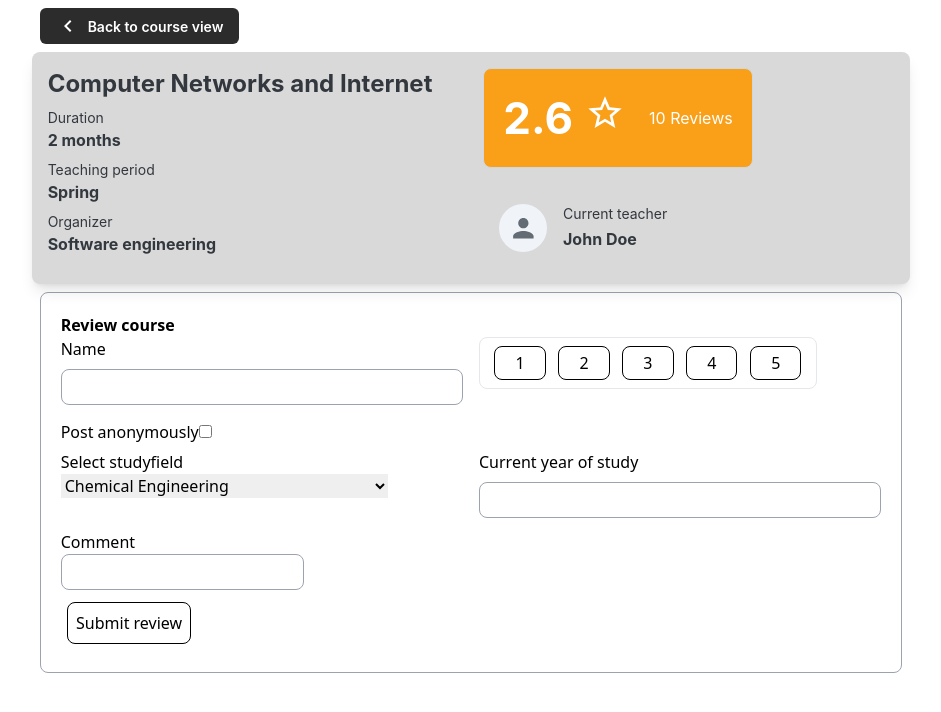
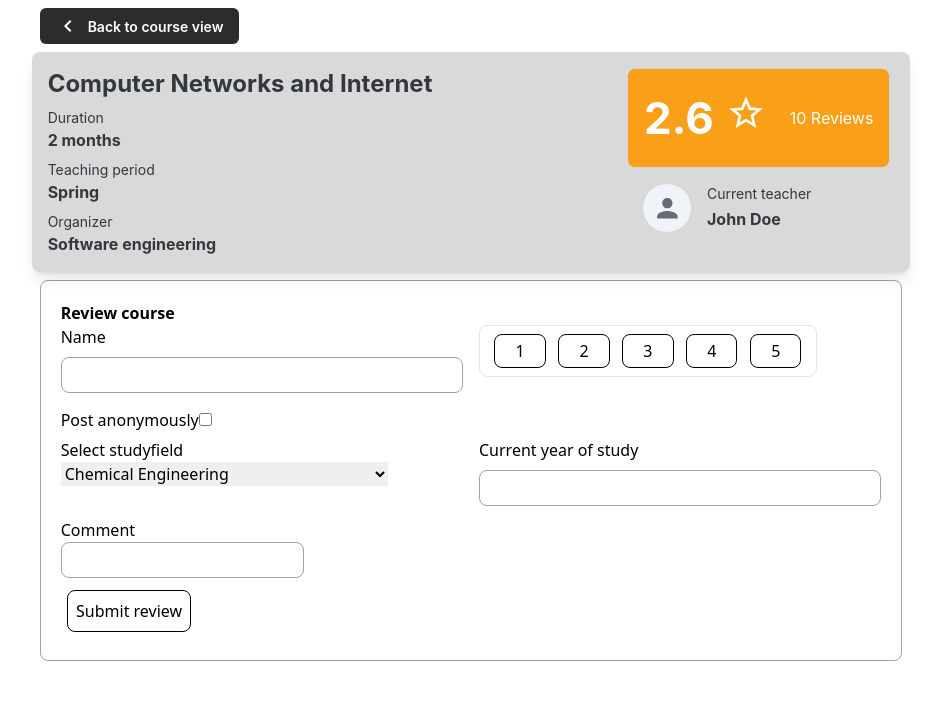
Before and after one commit to CaptainCluster/react_hackathon_2025, a React (Vite) app in the folder src/: page /rate/1 in a window 1280 px wide. Shown: the top 712 px of the page, without its empty margins (169-1110 px from the left). Built offline with nearby package versions, Linux system fonts and the light colour scheme; data requests are answered from the project's data file.

Commit message:
Absolute positioning for summary in review

```diff
--- a/src/src/components/Course/CourseInfo.tsx
+++ b/src/src/components/Course/CourseInfo.tsx
@@ -11,12 +11,13 @@
   }) => {
   return (
     <Card
-      className="overflow-auto shadow-lg"
+      className="overflow-auto shadow-lg mx-2 sm:mx-0"
       variant="plain"
       sx={{
         bgcolor: "var(--lightGray)",
       }}
     >
+      <div className="flex flex-col">
         <div className="grid grid-cols-2 gap-6">
           <Stack
             direction="column"
@@ -25,7 +26,7 @@
               alignItems: "flex-start",
             }}
           >
-          <h1 className="font-bold text-2xl ">{course.name}</h1>
+            <h1 className="font-bold text-xl sm:text-2xl ">{course.name}</h1>
             <div>
               <p className="text-sm">Duration</p>
               <p className="font-bold text-base">{course.duration}</p>
@@ -39,9 +40,9 @@
               <p className="font-bold text-base">{course.subject}</p>
             </div>
           </Stack>
-        <div className="flex flex-col gap-5 justify-center">
+          <div className="absolute right-5 gap-5 justify-center">
             <ReviewSummary course={course} numReviews={numReviews} />
-          <div>
+            <div className="">
               <Card
                 sx={{
                   bgcolor: "var(--lightGray)",
@@ -59,6 +60,7 @@
             </div>
           </div>
         </div>
+      </div>
     </Card>
   );
 };
--- a/src/src/pages/RateCourse/RateCourse.tsx
+++ b/src/src/pages/RateCourse/RateCourse.tsx
@@ -22,15 +22,17 @@
   if (data === undefined || "msg" in data) {
     return <span className="text-white">No data</span>;
   }
+
   const courseData = data.data;
-  console.log("courseData:", courseData);
 
   if (courseData === undefined) {
     return <span className="text-white">No course</span>;
   }
+
   const numReviews = courseData.reviews.length;
+
   return (
-    <div className="w-screen grid justify-center">
+    <div className="container">
       <div className="m-2">
         <NavLink to={`/course/${courseId}`}>
           <Button
```
Lines whose indentation alone changed are shown as unchanged.
